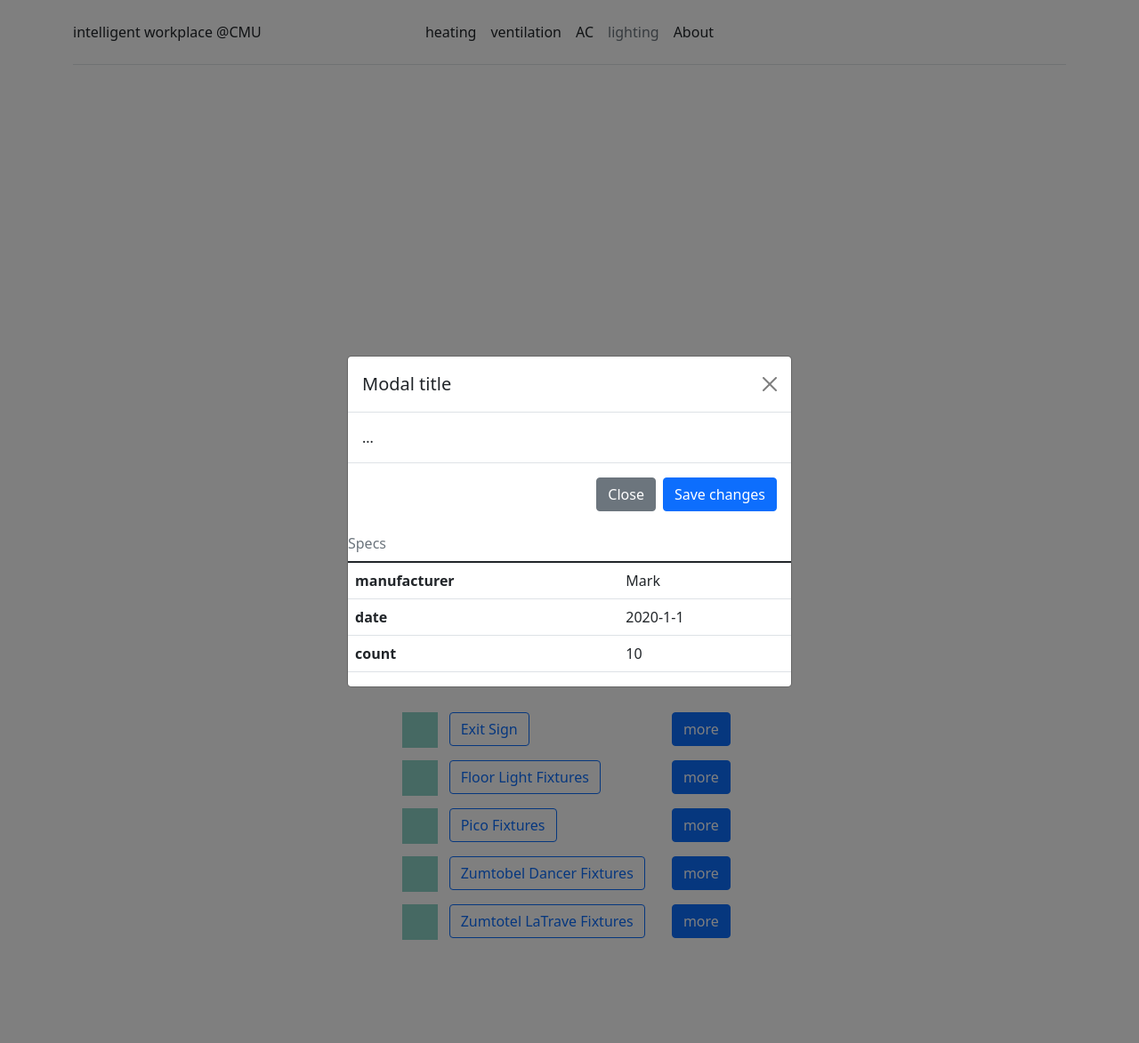
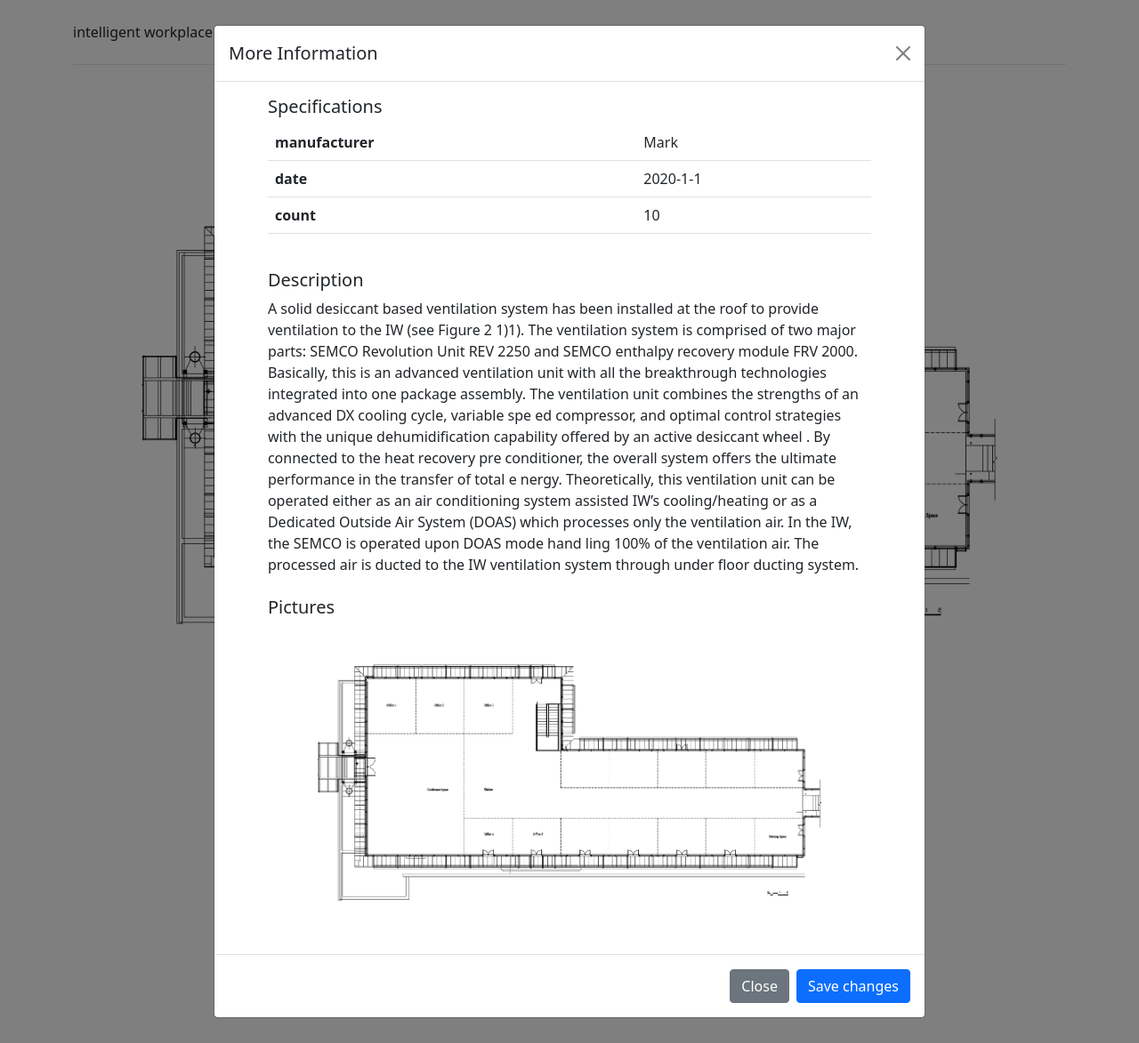
Before and after one commit to yinan128/BCD-hw1, a Django app: page /systems/lighting/ in a window 1280 px wide, after a click on "more". Shown: the whole page at 89% size. Run offline with Django 3.2, Linux system fonts and the light colour scheme; data comes from the database, SQL or seed files in the repository; some libraries are stand-ins or nearby versions.

Commit message:
improved modal

```diff
--- a/iw/static/iw/myStyle.css
+++ b/iw/static/iw/myStyle.css
@@ -22,3 +22,9 @@
 .legends {
     padding-top: 700px;
 }
+
+.responsiveImg {
+    width: auto;
+    height: auto;
+    max-width: 90%;
+}
--- a/iw/templates/base.html
+++ b/iw/templates/base.html
@@ -31,13 +31,13 @@
 {% block navbar %}
 {% endblock %}
 
-{#<div class="plan_layers">#}
-{#    {% for plan in plans %}#}
-{#        {% if plan.picture %}#}
-{#            <img src="{% url 'planImage' plan.id %}" alt="{{ plan.description }}" id="facilityImage{{ plan.id }}" style="z-index:0">#}
-{#        {% endif %}#}
-{#    {% endfor %}#}
-{#</div>#}
+<div class="plan_layers">
+    {% for plan in plans %}
+        {% if plan.picture %}
+            <img src="{% url 'planImage' plan.id %}" alt="{{ plan.description }}" id="facilityImage{{ plan.id }}" style="z-index:0">
+        {% endif %}
+    {% endfor %}
+</div>
 
 
 <div class="legends">
@@ -58,23 +58,20 @@
 
 <!-- Modal -->
 <div class="modal fade" id="exampleModal" tabindex="-1" aria-labelledby="exampleModalLabel" aria-hidden="true">
-  <div class="modal-dialog modal-dialog-centered">
+  <div class="modal-dialog modal-dialog-centered modal-dialog-scrollable modal-lg">
     <div class="modal-content">
       <div class="modal-header">
-        <h5 class="modal-title" id="exampleModalLabel">Modal title</h5>
+        <h5 class="modal-title" id="exampleModalLabel">More Information</h5>
         <button type="button" class="btn-close" data-bs-dismiss="modal" aria-label="Close"></button>
       </div>
       <div class="modal-body">
-        ...
-      </div>
-      <div class="modal-footer">
-        <button type="button" class="btn btn-secondary" data-bs-dismiss="modal">Close</button>
-        <button type="button" class="btn btn-primary">Save changes</button>
-      </div>
-
-      <!-- specifications -->
+          <div class="container">
+              <!-- row 1 table-->
+              <div class="row">
+              <div class="col"></div>
+              <div class="col-11">
+                  <h5>Specifications</h5>
                   <table class="table caption-top">
-        <caption>Specs</caption>
                     <tbody>
                         <tr>
                           <th scope="row">manufacturer</th>
@@ -90,6 +87,59 @@
                         </tr>
                     </tbody>
                   </table>
+                  <br>
+              </div>
+              <div class="col"></div>
+              </div>
+
+              <!-- row 2 long text-->
+              <div class="row">
+                  <div class="col"></div>
+                  <div class="col-11">
+                      <h5>Description</h5>
+                        A solid desiccant based ventilation system has been installed
+                        at the roof to provide
+                        ventilation to the IW (see Figure 2 1)1). The ventilation system is comprised of two major
+                        parts: SEMCO Revolution Unit REV 2250 and SEMCO enthalpy recovery module
+                        FRV 2000. Basically, this is an advanced ventilation unit with all the breakthrough
+                        technologies integrated into one package assembly. The ventilation unit combines the
+                        strengths of an advanced DX cooling cycle, variable spe ed compressor, and optimal
+                        control strategies with the unique dehumidification capability offered by an active
+                        desiccant wheel . By connected to the heat recovery pre conditioner, the overall system
+                        offers the ultimate performance in the transfer of total e nergy. Theoretically, this
+                        ventilation unit can be operated either as an air conditioning system assisted IW’s
+                        cooling/heating or as a Dedicated Outside Air System (DOAS) which processes only
+                        the ventilation air. In the IW, the SEMCO is operated upon DOAS mode hand ling 100%
+                        of the ventilation air. The processed air is ducted to the IW ventilation system through
+                        under floor ducting system.
+                      <br>
+                      <br>
+                  </div>
+                  <div class="col"></div>
+              </div>
+
+              <!-- row 3 pictures-->
+              <div class="row">
+                  <div class="col"></div>
+                  <div class="col-11">
+                      <h5>Pictures</h5>
+                  </div>
+                  <div class="col"></div>
+              </div>
+              <!-- row 3.5 pictures-->
+              <div class="row">
+                  <div class="col"></div>
+                  <img src="{% url 'planImage' 3 %}" class="col-11" alt="...">
+                  <div class="col"></div>
+              </div>
+          </div>
+      </div>
+      <div class="modal-footer">
+        <button type="button" class="btn btn-secondary" data-bs-dismiss="modal">Close</button>
+        <button type="button" class="btn btn-primary">Save changes</button>
+      </div>
+
+
     </div>
   </div>
 </div>
```
Lines whose indentation alone changed are shown as unchanged.
